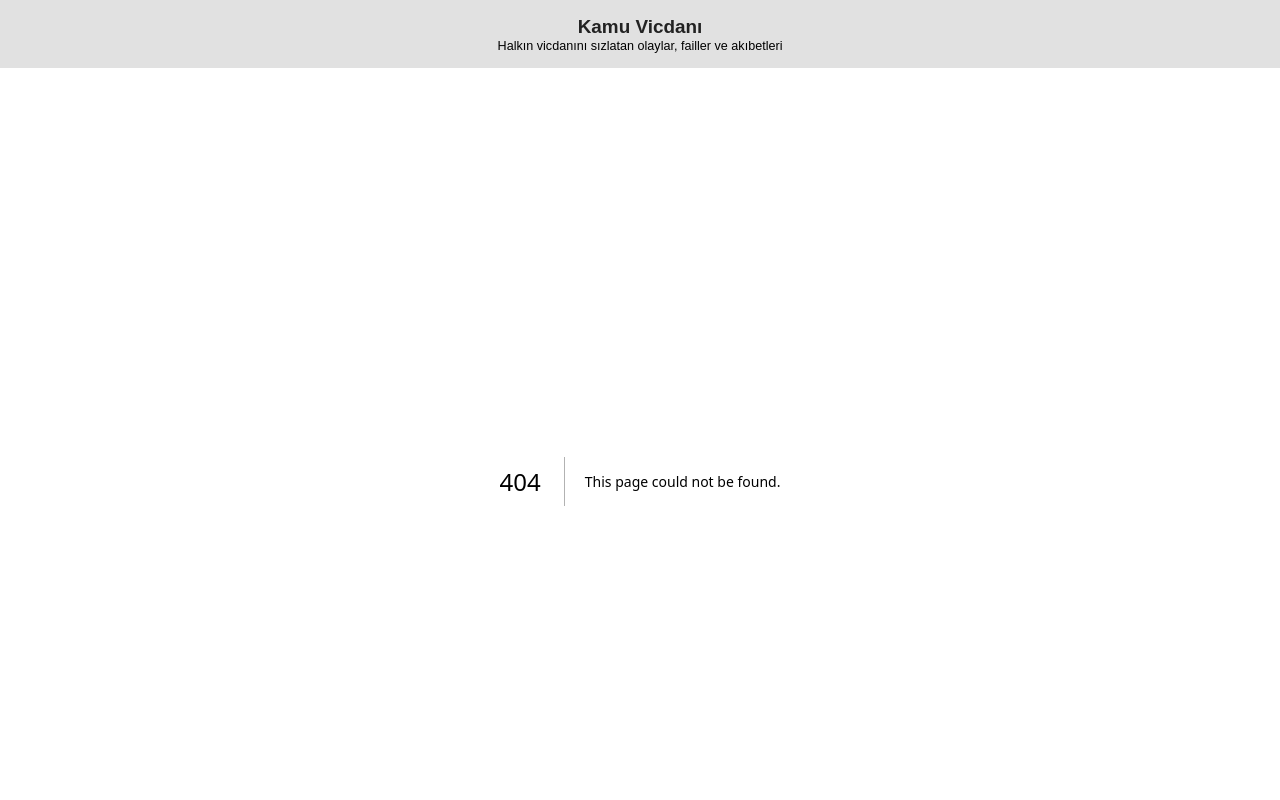
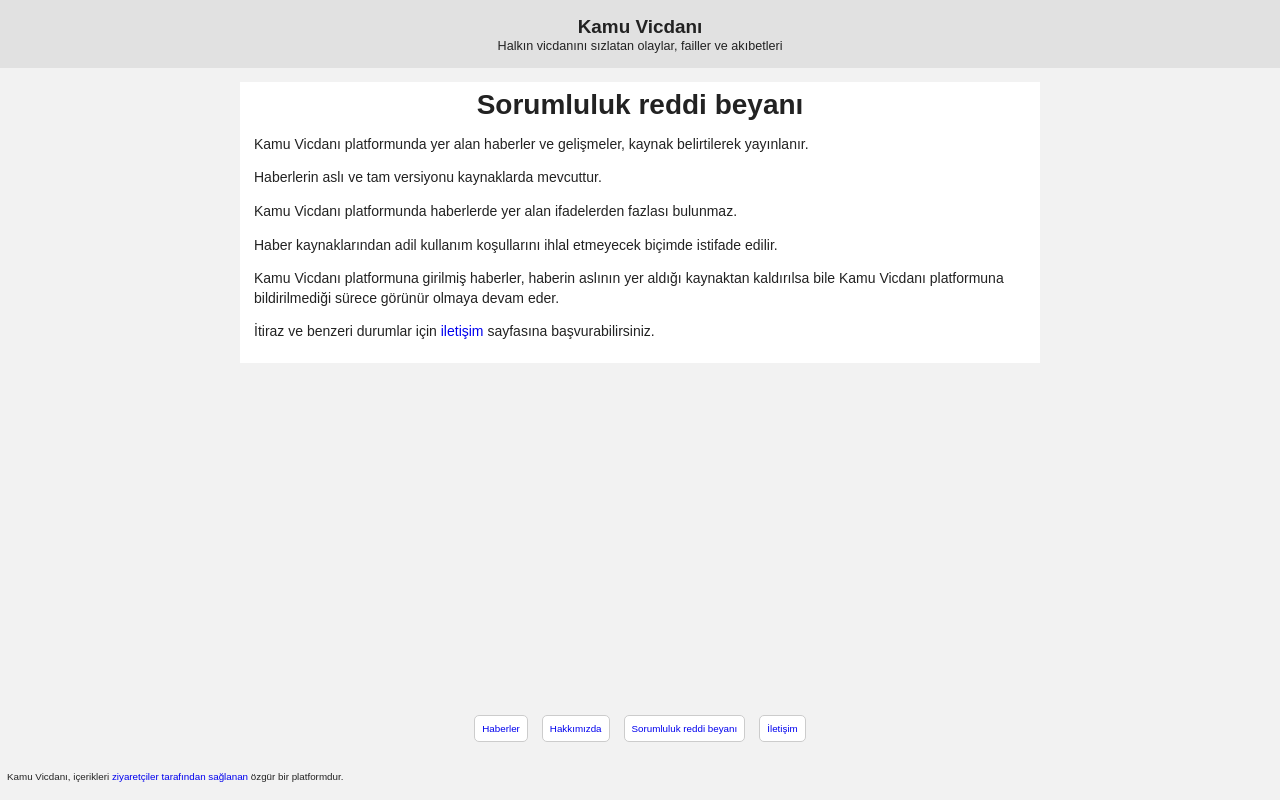
Before and after one commit to gayret/kamu-vicdani, a Next.js app: page /disclaimers in a window 1280 px wide. Before the commit this address had no page. Shown: the top 800 px of the page. Built offline with nearby package versions, Linux system fonts and the light colour scheme.

Commit message:
feat: add disclaimers page

```diff
--- a/app/css/search.css
+++ b/app/css/search.css
@@ -26,6 +26,8 @@
   top: 100%;
   left: 1rem;
   box-shadow: 0 0 10px rgba(0, 0, 0, 0.2);
+  max-height: 300px;
+  overflow: auto;
 }
 
 .search-results ul {
--- /dev/null
+++ b/app/disclaimers/page.js
@@ -0,0 +1,30 @@
+import Link from "next/link";
+export default function Disclaimers() {
+  return (
+    <div className="static-page disclaimers">
+      <h1>Sorumluluk reddi beyanı</h1>
+      <p>
+        Kamu Vicdanı platformunda yer alan haberler ve gelişmeler, kaynak
+        belirtilerek yayınlanır.
+      </p>
+      <p>Haberlerin aslı ve tam versiyonu kaynaklarda mevcuttur.</p>
+      <p>
+        Kamu Vicdanı platformunda haberlerde yer alan ifadelerden fazlası
+        bulunmaz.
+      </p>
+      <p>
+        Haber kaynaklarından adil kullanım koşullarını ihlal etmeyecek biçimde
+        istifade edilir.
+      </p>
+      <p>
+        Kamu Vicdanı platformuna girilmiş haberler, haberin aslının yer aldığı
+        kaynaktan kaldırılsa bile Kamu Vicdanı platformuna bildirilmediği sürece
+        görünür olmaya devam eder.
+      </p>
+      <p>
+        İtiraz ve benzeri durumlar için <Link href="/contact">iletişim</Link>{" "}
+        sayfasına başvurabilirsiniz.
+      </p>
+    </div>
+  );
+}
--- a/app/layout.js
+++ b/app/layout.js
@@ -30,6 +30,10 @@ export default function RootLayout({ children }) {
             </li>
 
             <li>
+              <Link href="/disclaimers">Sorumluluk reddi beyanı</Link>
+            </li>
+
+            <li>
               <Link href="/contact">İletişim</Link>
             </li>
           </ul>
--- a/app/page.js
+++ b/app/page.js
@@ -51,10 +51,6 @@ export default async function Home() {
           >
             + Yeni haber ekle
           </Link>
-          <p>
-            Platformun tüm detayları ziyaretçiler tarafından yeniden
-            kurgulanabilir. Açık kaynak standartlarında geliştirilmiştir.
-          </p>
         </div>
         {data &&
           data.map((item, index) => (
```
